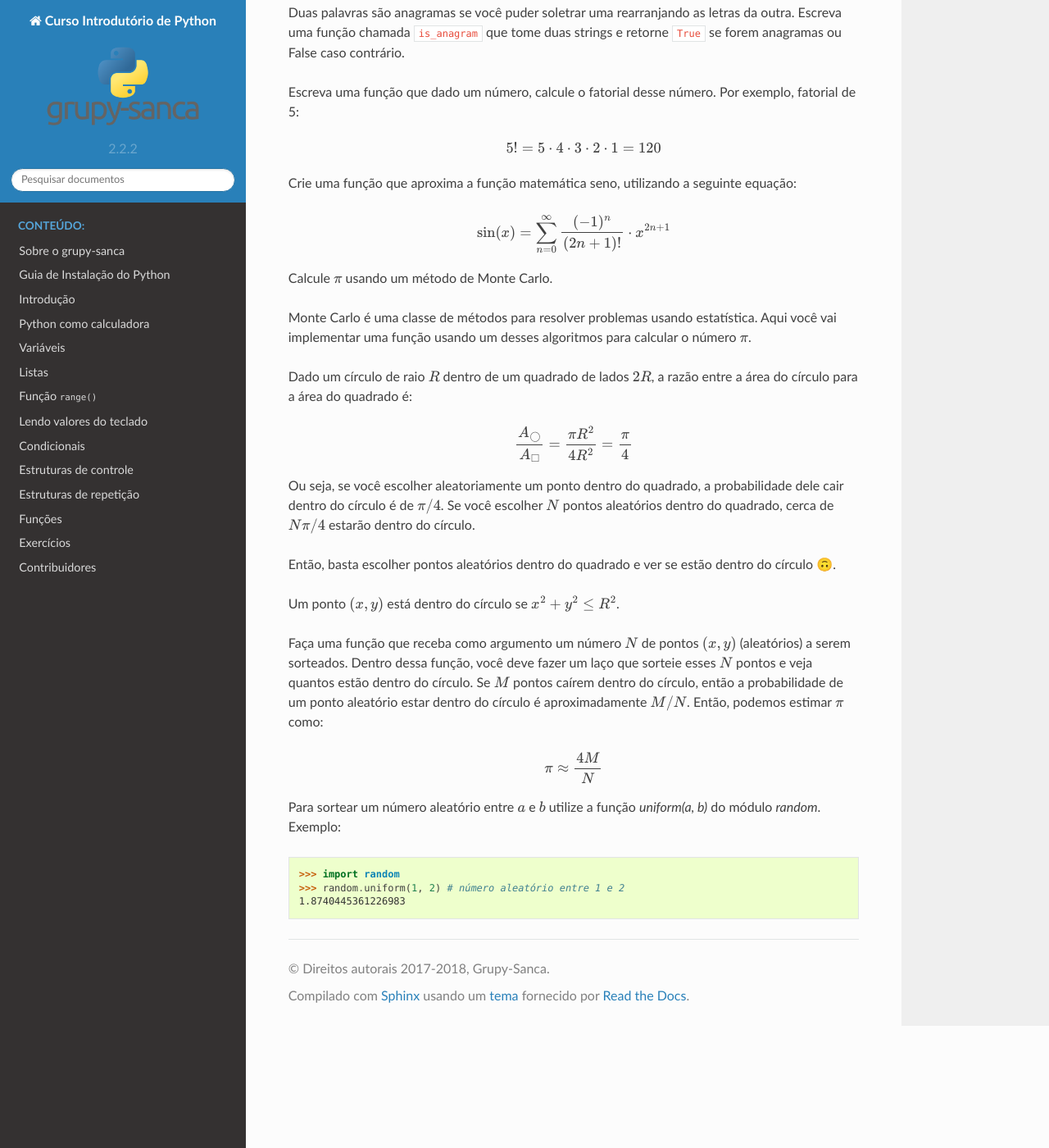
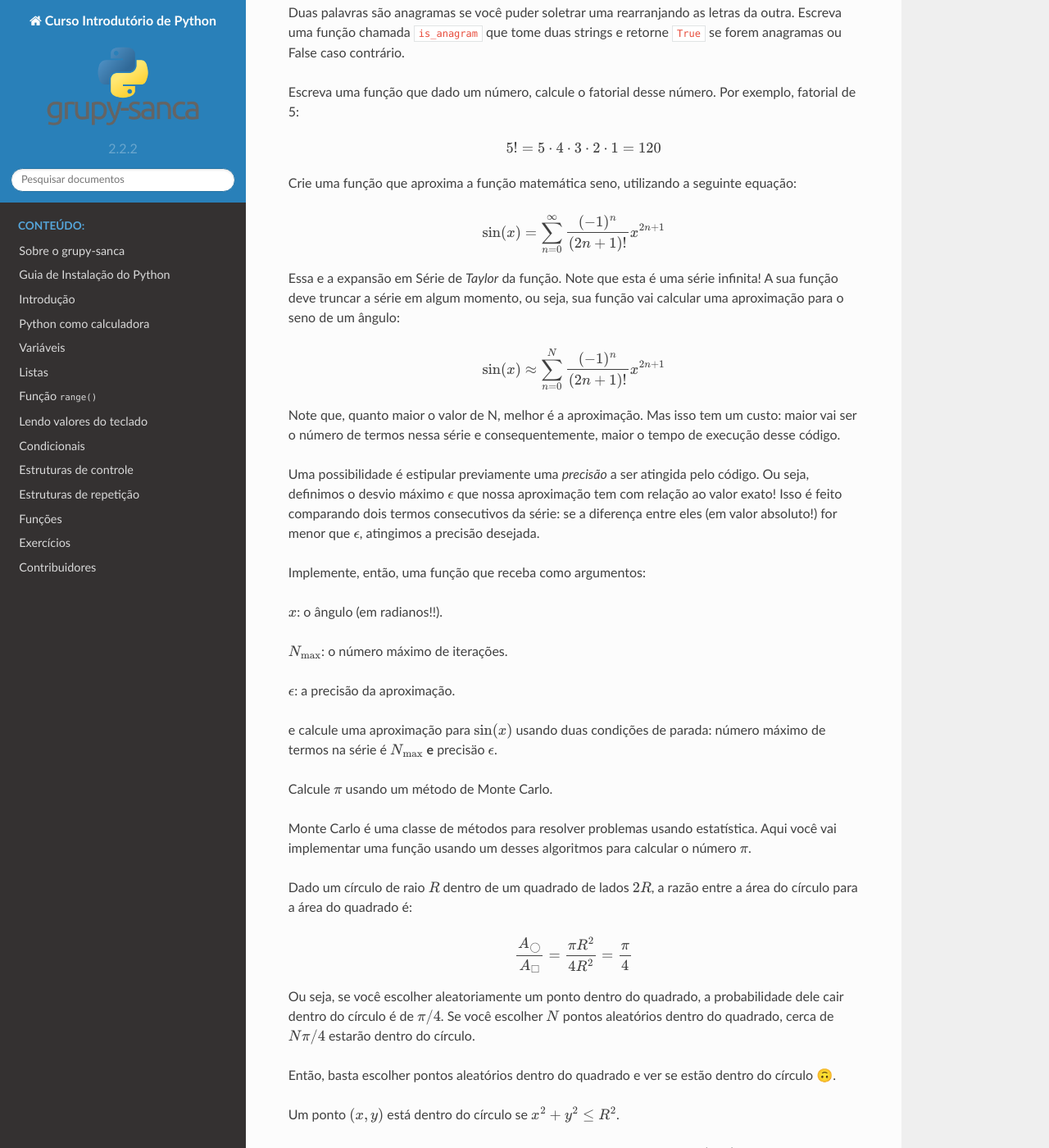
Before and after one commit to grupy-sanca/curso-python, a Sphinx documentation site: the page built from source/exercicios_funcoes.rst, in a window 1280 px wide and 1400 px high, scrolled down 982 px. Shown: the whole window at 82% size. Built offline with Sphinx 7.4.7 and the Read the Docs theme 2.0.0, drawn with Linux system fonts in a browser that asks for light colours.

Commit message:
improve ex funcoes 11 and 12

```diff
--- a/source/exercicios_funcoes.rst
+++ b/source/exercicios_funcoes.rst
@@ -62,7 +62,79 @@
 
    .. math::
 
-        \sin(x) = \sum_{n=0}^{\infty} \frac{(-1)^n}{(2n+1)!} \cdot x^{2n+1}
+        \sin(x) = \sum_{n=0}^{\infty} \frac{(-1)^n}{(2n+1)!} x^{2n+1}
+
+   Essa e a expansão em Série de *Taylor* da função. Note que esta é uma série
+   infinita! A sua função deve truncar a série em algum momento, ou seja, sua
+   função vai calcular uma aproximação para o seno de um ângulo:
+
+   .. math::
+
+        \sin(x) \approx \sum_{n=0}^{N} \frac{(-1)^n}{(2n+1)!} x^{2n+1}
+
+   Note que, quanto maior o valor de N, melhor é a aproximação. Mas isso tem um
+   custo: maior vai ser o número de termos nessa série e consequentemente, maior
+   o tempo de execução desse código.
+
+   Uma possibilidade é estipular previamente uma *precisão* a ser atingida pelo
+   código. Ou seja, definimos o desvio máximo :math:`\epsilon` que nossa
+   aproximação tem com relação ao valor exato! Isso é feito comparando dois termos
+   consecutivos da série: se a diferença entre eles (em valor absoluto!) for menor
+   que :math:`\epsilon`, atingimos a precisão desejada.
+
+   Implemente, então, uma função que receba como argumentos:
+
+   * :math:`x`: o ângulo (em radianos!!).
+
+   * :math:`N_\mathrm{max}`: o número máximo de iterações.
+
+   * :math:`\epsilon`: a precisão da aproximação.
+
+   e calcule uma aproximação para :math:`\sin(x)` usando duas condições de parada:
+   número máximo de termos na série é :math:`N_\mathrm{max}` **e** precisäo
+   :math:`\epsilon`.
+
+   .. only:: instructors
+
+      Exemplo de solução:
+
+      .. code:: python
+
+         import math
+
+         def seno(x, Nmax = 137, eps = 1e-8):
+             n = 0
+             diff = 42 * eps
+             soma = 0
+
+             while(n <= Nmax and abs(diff) > eps):
+                 termo = (-1)**n * x**(2*n + 1) / fatorial(2*n + 1)
+                 soma += termo
+
+                 diff = termo
+                 n += 1
+
+             return soma
+
+
+         def fatorial(N):
+             fat = 1
+             while(N > 1):
+                 fat = fat * N
+                 N -= 1
+
+             return fat
+
+
+         for i in range(1, 200):
+             alpha = i * math.pi / 180 # converte o angulo pra radiano
+
+             approx = seno(alpha)
+             error = abs(approx - math.sin(alpha))
+
+             print(approx, error)
+
+
 
 #. Calcule :math:`\pi` usando um método de Monte Carlo.
 
@@ -112,16 +184,18 @@
 
    .. only:: instructors
 
+      Exemplo de solução:
+
       .. code:: python
 
          import random
 
-         def pi(N):
+         def pi(N, R = 1):
              M = 0
              for i in range(N):
-                 x, y = random.uniform(0, 1), random.uniform(0, 1) # cosideramos R = 1
+                 x, y = random.uniform(-R, R), random.uniform(-R, R)
 
-                 if (x**2 + y**2 < 1):
+                 if (x**2 + y**2 < R**2):
                      M += 1
 
              return 4 * M / N
```
Also changed, not shown: README.rst (+9 -0 lines).
